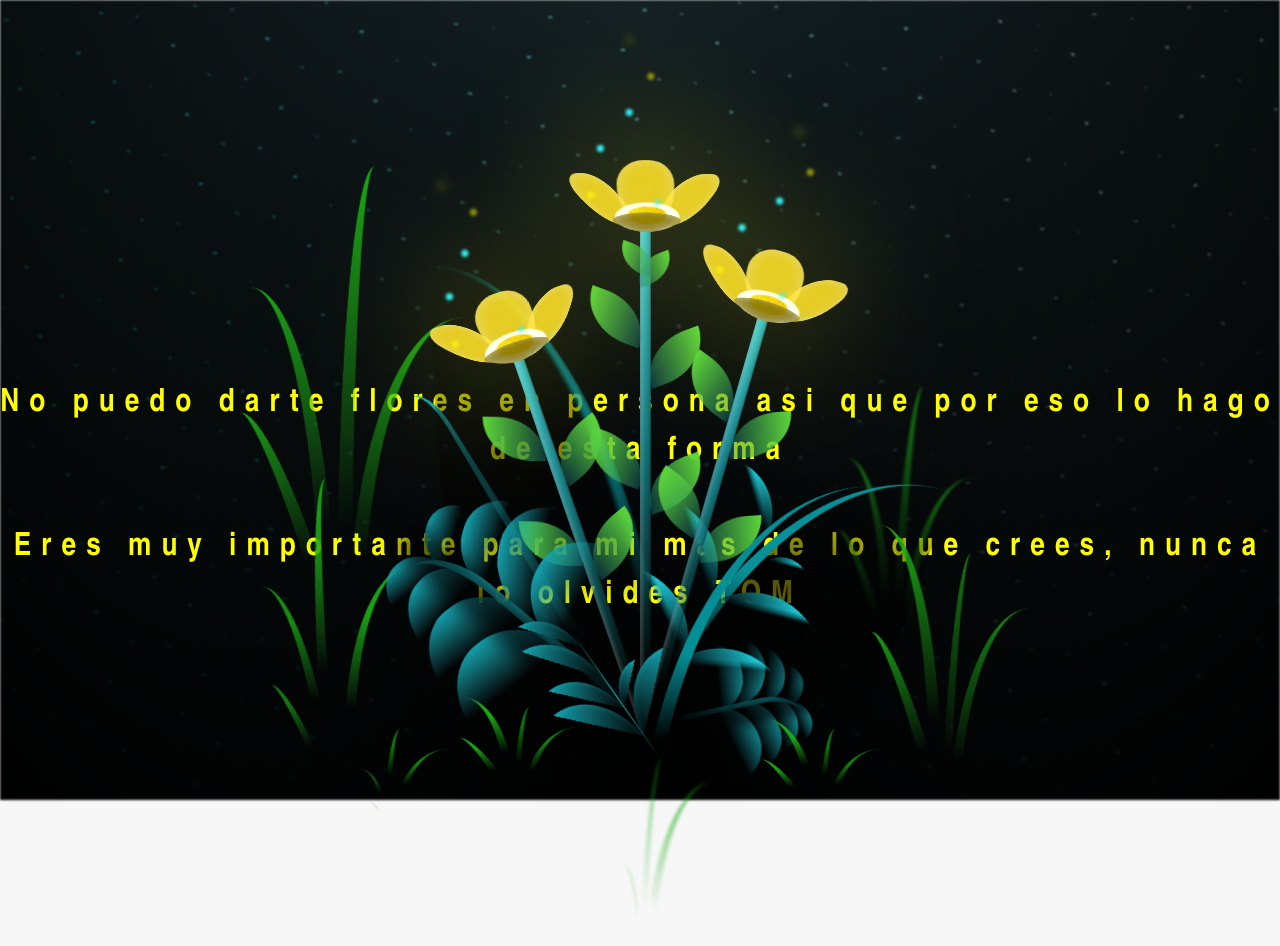
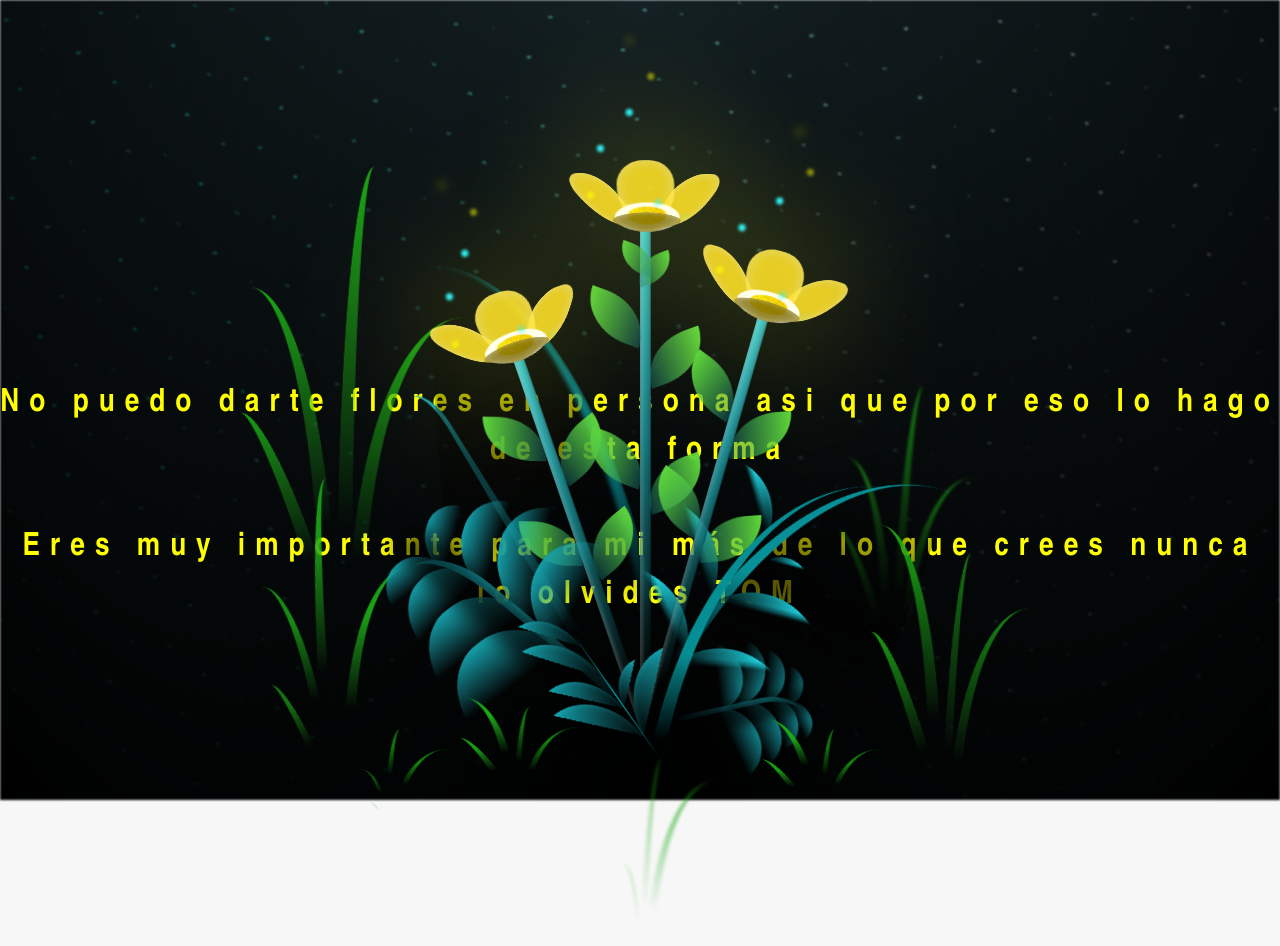
Before and after one commit to jsoberanesahumada-dotcom/jsoberanesahumada-dotcom.github.io, a plain HTML site: page flower.html in a window 1280 px wide. Drawn offline with Linux system fonts and the light colour scheme.

Commit message:
Update flower.html

```diff
--- a/flower.html
+++ b/flower.html
@@ -14,7 +14,8 @@
 
     </div>
     <h1 class="titulo">No puedo darte flores en persona asi que por eso lo hago de esta forma <br> <br>
-      Eres muy importante para mi mas de lo que crees, nunca lo olvides TQM</h1>
+      Eres muy importante para mi más de lo que crees
+      nunca lo olvides TQM</h1>
 
     <div class="night"></div>
     <div class="flowers">
```
